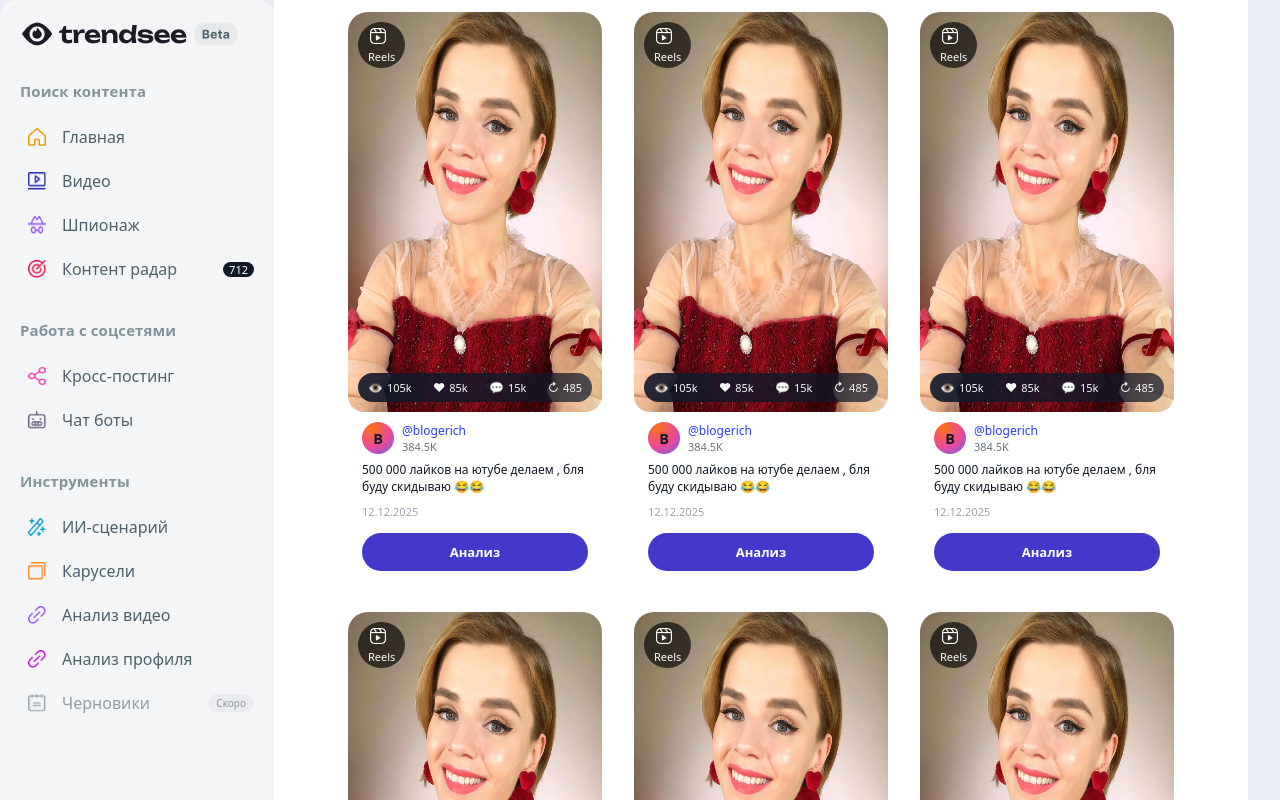
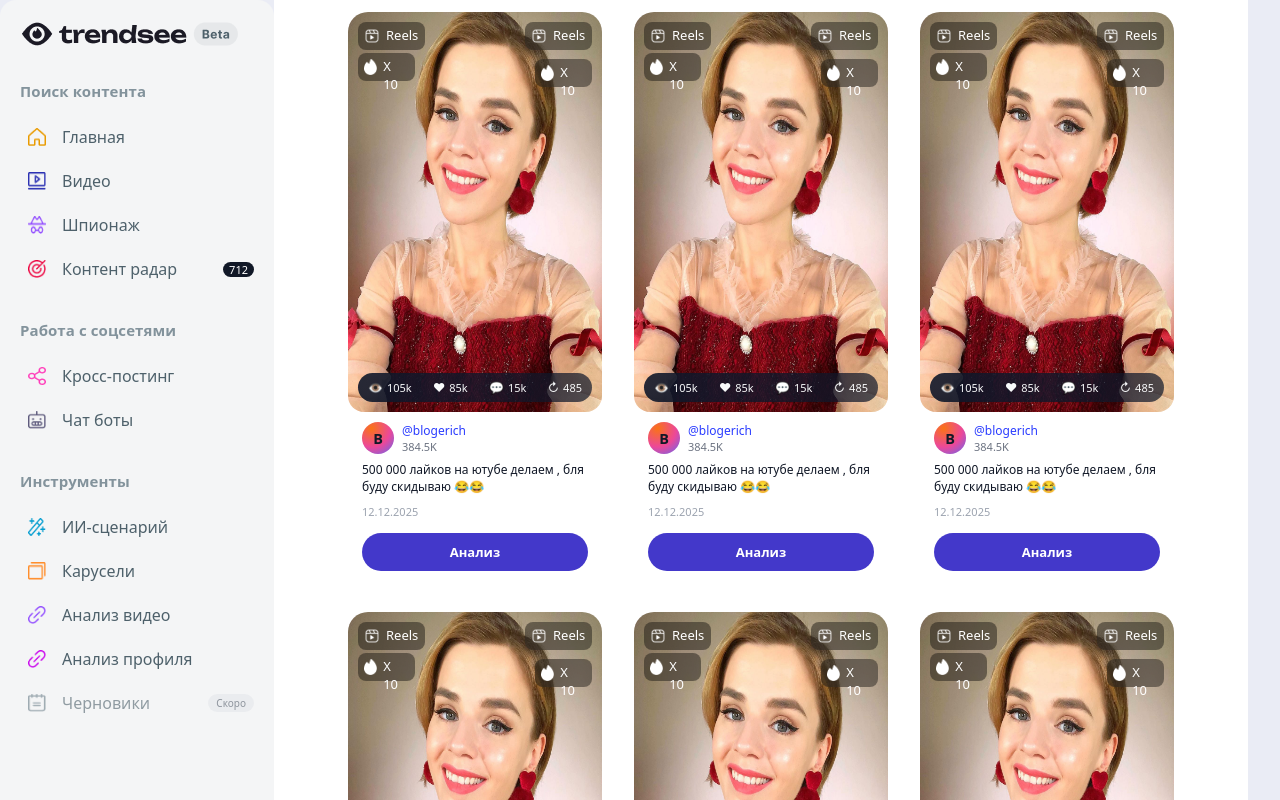
Before and after one commit to IreneTayler/trendsee, a Vue app in the folder frontend/: page / in a window 1280 px wide. Shown: the top 800 px of the page. Built offline with nearby package versions, Linux system fonts and the light colour scheme.

Commit message:
card-clip

```diff
--- a/frontend/src/App.vue
+++ b/frontend/src/App.vue
@@ -127,10 +127,30 @@
             <div class="video-card-inner">
               <div class="video-card__media">
                 <img :src="card.image" alt="card" class="card-image" />
-                <div class="video-card__chip-row">
-                  <div class="video-card__chip video-card__chip--light">
-                    <img src="/src/imgs/Vector (14).png" alt="" class="video-card__chip-icon" />
-                    <span>Reels</span>
+                <div class="video-card_chip-list">
+
+                  <div class="video-card__chip-row-left">
+                    <div class="video-card__chip">
+                      <img src="/src/imgs/Vector (14).png" alt="" class="video-card__chip-icon" />
+                      <span class="video-card__chip-letter">Reels</span>
+                    </div>
+
+                    <div class="video-card__chip_down">
+                      <img src="/src/imgs/Vector (12).png" alt="" class="video-card__chip-icon" />
+                      <span class="video-card__chip-letter"> X 10</span>
+                    </div>
+                  </div>
+
+                  <div class="video-card__chip-row-right">
+                      <div class="video-card__chip">
+                        <img src="/src/imgs/Vector (14).png" alt="" class="video-card__chip-icon" />
+                        <span class="video-card__chip-letter">Reels</span>
+                      </div>
+                      <div class="video-card__chip_down">
+                        <img src="/src/imgs/Vector (12).png" alt="" class="video-card__chip-icon" />
+                        <span class="video-card__chip-letter"> X 10</span>
+                    </div>
+
                   </div>
                 </div>
 
@@ -603,19 +623,72 @@ function setPage(page: Page) {
   justify-content: center;
 }
 
-.video-card__chip-row {
+.video-card__chip-row-left {
   position: absolute;
   top: 10px;
   left: 10px;
-  display: flex;
   gap: 6px;
 }
 
+
+.video-card__chip-row-right {
+  position: absolute;
+  top: 10px;
+  right: 10px;
+  gap: 6px;
+  display: flex;
+  flex-direction: column;
+  align-items: flex-end;
+}
+
+.video-card_chip-list{
+  display: flex;
+  justify-content: space-between;
+}
+.video-card__chip_down{
+  width: 57px;
+  height: 28px;
+  border-radius: 8px;
+  gap: 4px;
+  angle: 0 deg;
+  opacity: 1;
+  padding: 4px;
+  background: var(--Black-40, #00000066);
+  backdrop-filter: blur(16px);
+  display: flex;
+  margin-top:3px
+}
 .video-card__chip {
-  position: absolute;
-  padding: 4px 10px;
-  border-radius: 999px;
-  font-size: 11px;
+  width: 67px;
+  height: 28px;
+  border-radius: 8px;
+  gap: 4px;
+  angle: 0 deg;
+  opacity: 1;
+  padding: 4px;
+  background: var(--Black-40, #00000066);
+  backdrop-filter: blur(16px);
+  display: flex;
+}
+
+.video-card__chip-icon{
+  width: 20px;
+  height: 20px;
+  gap: 10px;
+  angle: 0 deg;
+  opacity: 1;
+  padding: 2px;
+}
+
+.video-card__chip-letter{
+  width: 35px;
+  height: 15px;
+  padding-right: 2px;
+  gap: 10px;
+  angle: 0 deg;
+  opacity: 1;
+  color: #ffffff;
+  font-size: 13px;
 }
 
 .video-card__chip--light {
```
